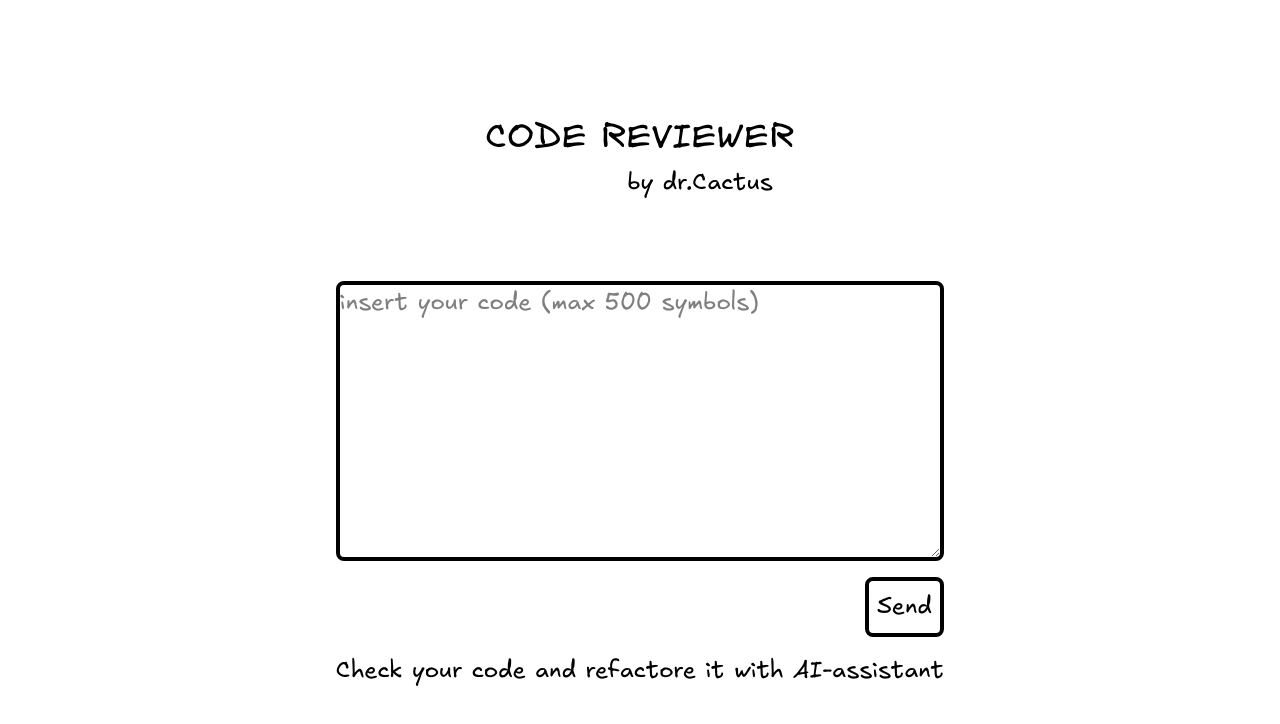
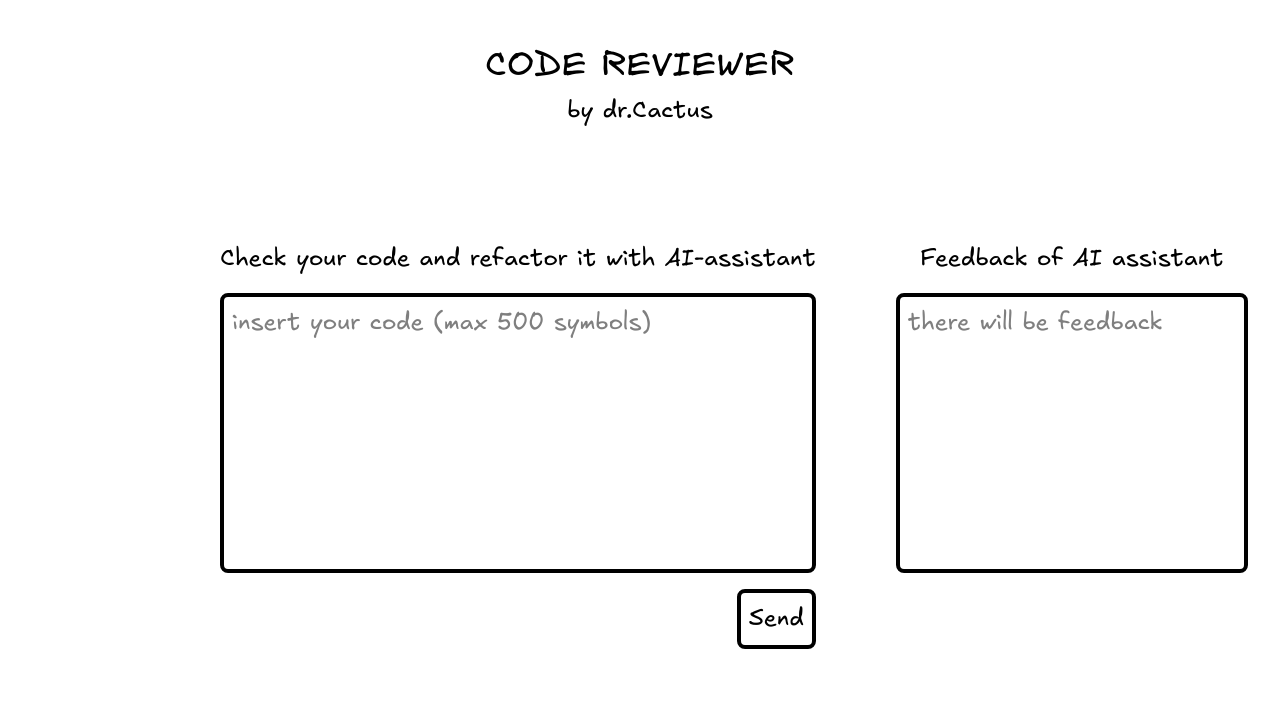
Before and after one commit to artemkril07/code-reviewer, a React (Vite) app: page / in a window 1280 px wide. Shown: the top 724 px of the page. Built offline with nearby package versions, Linux system fonts and the light colour scheme.

Commit message:
AI: Implemented ai assistant for code review. Added window for response

```diff
--- /dev/null
+++ b/src/api/apiRequest.ts
@@ -0,0 +1,37 @@
+import.meta.env;
+
+// Structure of api request on Gemini server
+
+export const sendRequest = async (request: string) => {
+  const url: string =
+    "https://openrouter.ai/api/v1/chat/completions";
+
+  const response = await fetch(url, {
+    method: "POST",
+    headers: {
+      "Content-Type": "application/json",
+      "Authorization": `Bearer ${ import.meta.env.VITE_OPEN_ROUTER_API_KEY}`,
+      'HTTP-Referer': 'http://localhost:5173/',
+      'X-Title': 'Code Reviewer',
+    },
+     body: JSON.stringify({
+    model: 'qwen/qwen-2.5-coder-32b-instruct',
+    messages: [
+      {
+        role: 'user',
+        content: request,
+      },
+    ],
+  }),
+  });
+
+  // console.log(import.meta.env.VITE_OPEN_ROUTER_API_KEY);
+
+  // Checking if there is an error with response from server
+
+  if (!response.ok) {
+    const errorData = await response.json();
+    throw new Error(errorData.error?.message || "There is an technical issue");
+  }
+  return response;
+};
--- a/src/components/CodeInput.tsx
+++ b/src/components/CodeInput.tsx
@@ -1,35 +1,78 @@
-import {  useState, type FC } from "react";
+import { useState, type FC } from "react";
 import { type CodeInputProps } from "../types/index.ts";
+import { sendRequest } from "../api/apiRequest.ts";
 
 export const CodeInput: FC<CodeInputProps> = () => {
+  const [inputValue, setInputValue] = useState<string>("");
+  const [aiResponse, setAiResponse] = useState<string>("");
+  const [errorRequest, setErrorRequest] = useState<string>("")
 
-  const [inputValue, setInputValue] = useState <string>("");
-
-  const controleCode = (e) =>{
+  const controlCode = (e) => {
     setInputValue(e.target.value);
     console.log(e.target.value);
+  };
+
+  const handleClick = async () => {
+    setAiResponse("")
+    localStorage.setItem("userCode", JSON.stringify(inputValue));
+    try {
+      const response = await sendRequest(inputValue);
+      const data = await response.json();
+      console.log(data);
+
+      if (data.choices && data.choices.length > 0){
+        const responseDataAi = data.choices[0].message.content
+        setAiResponse(responseDataAi);
+        console.log(responseDataAi);
+      }else{
+        setErrorRequest('Помилка сервера');
+
       }
-  const saveCode=()=>{
-    localStorage.setItem('userCode', JSON.stringify(inputValue));
+
+    } catch (error) {
+      console.error(error.message);
+      setErrorRequest(error.message);
     }
+  };
 
   return (
     <div>
-      <div className="flex-container mt-20 p-8">
-        <h1 className="text-default uppercase">Code Reviewer</h1>
-        <h6 className="pl-30">by dr.Cactus</h6>
-        <div className="flex flex-col w-fit gap-4 mt-20">
+      <div className="">
+        <h1 className="text-default uppercase text-center mt-10">Code Reviewer</h1>
+        <h6 className="text-center">by dr.Cactus</h6>
+      </div>
+      <div className=" grid  grid-cols-3 justify-center mt-20 p-8 gap-20">
+        <div className="code-container flex-container col-span-2 ml-auto">
+          <div className="grid grid-cols-1 w-fit gap-4">
+            <p>Check your code and refactor it with AI-assistant</p>
             <textarea
-            className="w-full h-70 border-black border-4 rounded-lg"
+              className="w-full h-70 border-black border-4 rounded-lg resize-none p-2"
               name="codeReviwer"
               id="codeReviwer"
               placeholder="insert your code (max 500 symbols)"
               maxLength={500}
-            onChange={controleCode}
-            value={inputValue}>
-          </textarea>
-          <button type="button" className="border-black border-4 rounded-lg p-2 ml-auto" onClick={saveCode} >Send</button>
-          <p>Check your code and refactore it with AI-assistant</p>
+              onChange={controlCode}
+              value={inputValue}
+            ></textarea>
+            <button
+              type="button"
+              className="border-black border-4 rounded-lg p-2 ml-auto"
+              onClick={handleClick}
+            >
+              Send
+            </button>
+          </div>
+        </div>
+        <div className="ai-container flex flex-col gap-4">
+          <p className="text-center">Feedback of AI assistant</p>
+          <textarea
+            className="w-full h-70 border-black border-4 rounded-lg resize-none p-2"
+            name="aiResponse"
+            id="aiResponse"
+            placeholder="there will be feedback"
+            readOnly
+            value={ errorRequest.length !== 0 ? errorRequest : aiResponse}
+          ></textarea>
         </div>
       </div>
     </div>
--- a/src/main.css
+++ b/src/main.css
@@ -13,6 +13,9 @@
     justify-content: center;
     align-items: center;
 }
+@utility title{
+    width: 30rem
+}
 
 @layer base{
     body{
```
Also changed, not shown: 2 other files (tests, documents, lock files or other folders). Lines whose indentation alone changed are shown as unchanged.
